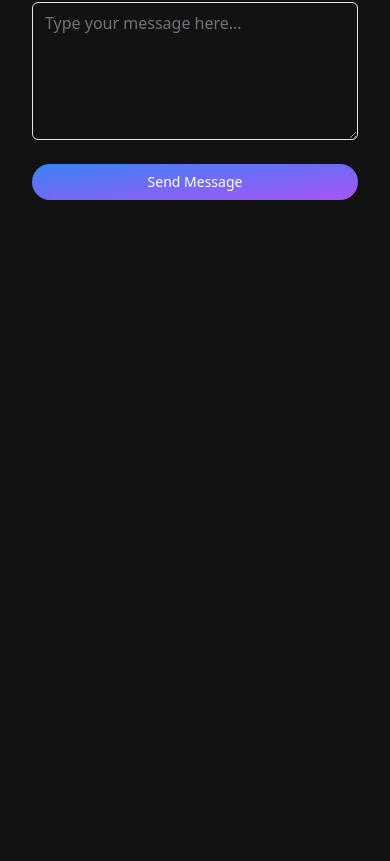
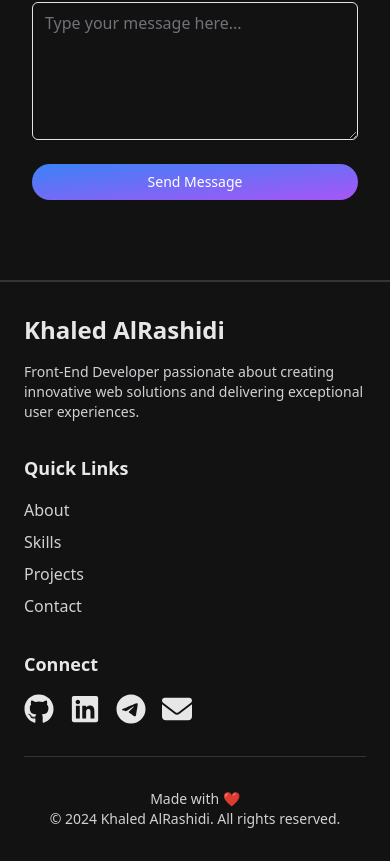
Before and after one commit to khaled-rashidi99/my-portfolio, a Next.js app: page / in a window 390 px wide. Shown: the part 4409-5270 px from the top of the page. Before the commit the page ends 4689 px from the top, so only its background shows below. Built offline with nearby package versions, Linux system fonts and the light colour scheme.

Commit message:
Added Footer

```diff
--- /dev/null
+++ b/src/app/components/Footer/Footer.tsx
@@ -0,0 +1,66 @@
+"use client";
+import React from "react";
+import Link from "next/link";
+import { links, socialLinks } from "../../constants/links";
+
+export default function Footer() {
+  return (
+    <footer className="mt-auto">
+      <div className="border-t-2 border-gray-300/20 py-8 opacity-90">
+        <div className="container mx-auto px-6">
+          <div className="grid grid-cols-1 gap-8 md:grid-cols-3">
+            <div className="flex flex-col">
+              <Link
+                href="/"
+                className="text-2xl font-semibold text-white transition-all duration-300 hover:scale-95 hover:opacity-90"
+              >
+                Khaled AlRashidi
+              </Link>
+              <p className="mt-4 text-sm text-gray-200">
+                Front-End Developer passionate about creating innovative web
+                solutions and delivering exceptional user experiences.
+              </p>
+            </div>
+            <div className="flex flex-col">
+              <h3 className="text-lg font-semibold text-white">Quick Links</h3>
+              <ul className="mt-4 space-y-2">
+                {links.map((link, index) => (
+                  <li key={index}>
+                    <Link
+                      href={link.href}
+                      className="text-gray-200 transition-all duration-300 hover:text-blue-400 hover:underline"
+                    >
+                      {link.title}
+                    </Link>
+                  </li>
+                ))}
+              </ul>
+            </div>
+            <div className="flex flex-col">
+              <h3 className="text-lg font-semibold text-white">Connect</h3>
+              <div className="mt-4 flex space-x-4">
+                {socialLinks.map((link, index) => (
+                  <Link
+                    key={index}
+                    href={link.href}
+                    className={link.className}
+                    target="_blank"
+                    rel="noopener noreferrer"
+                  >
+                    {link.icon}
+                  </Link>
+                ))}
+              </div>
+            </div>
+          </div>
+          <div className="mt-8 border-t border-gray-300/20 pt-8 text-center">
+            <p className="text-sm text-gray-200">
+              Made with ❤️ <br /> © {new Date().getFullYear()} Khaled
+              AlRashidi. All rights reserved.
+            </p>
+          </div>
+        </div>
+      </div>
+    </footer>
+  );
+}
--- a/src/app/components/Navbar/NavMobile.tsx
+++ b/src/app/components/Navbar/NavMobile.tsx
@@ -1,7 +1,7 @@
 import React from "react";
 import { NavLinks } from "./NavLinks";
 import { SocialLinks } from "./NavLinks";
-import { links, socialLinks } from "./Navbar";
+import { links, socialLinks } from "../../constants/links";
 
 export default function NavMobile() {
   return (
--- a/src/app/components/Navbar/Navbar.tsx
+++ b/src/app/components/Navbar/Navbar.tsx
@@ -3,54 +3,12 @@ import React from "react";
 import { useState } from "react";
 import Link from "next/link";
 import { NavLinks, SocialLinks } from "./NavLinks";
-import {
-  FaLinkedin,
-  FaTelegram,
-  FaGithub,
-  FaEnvelope,
-  FaBars,
-} from "react-icons/fa6";
+import { FaBars } from "react-icons/fa6";
 import { IoMdClose } from "react-icons/io";
 import { Button } from "../ui/button";
 import NavMobile from "./NavMobile";
+import { links, socialLinks } from "../../constants/links";
 
-export const links = [
-  { href: "/#about", title: "About" },
-  { href: "/#skills", title: "Skills" },
-  { href: "/#projects", title: "Projects" },
-  { href: "/#contact", title: "Contact" },
-];
-
-export const socialLinks = [
-  {
-    href: "https://github.com/khaled-rashidi99",
-    title: "Github",
-    icon: <FaGithub size={30} />,
-    className:
-      "text-white hover:text-slate-600 transition-all duration-300 transform hover:scale-110 hover:rotate-3",
-  },
-  {
-    href: "https://www.linkedin.com/in/khaled-al-rashidi/",
-    title: "Linkedin",
-    icon: <FaLinkedin size={30} />,
-    className:
-      "text-white hover:text-blue-800 transition-all duration-300 transform hover:scale-110 hover:rotate-3",
-  },
-  {
-    href: "https://t.me/KhaledAlRashidi",
-    title: "Telegram",
-    icon: <FaTelegram size={30} />,
-    className:
-      "text-white hover:text-blue-400 transition-all duration-300 transform hover:scale-110 hover:rotate-3",
-  },
-  {
-    href: "mailto:khaled.rashidi99@outlook.com",
-    title: "Email",
-    icon: <FaEnvelope size={30} />,
-    className:
-      "text-white hover:text-cyan-800 transition-all duration-300 transform hover:scale-110 hover:rotate-3",
-  },
-];
 export default function Navbar() {
   const [isOpen, setIsOpen] = useState(false);
   return (
--- a/src/app/components/Projects/ProjectCardButtons.tsx
+++ b/src/app/components/Projects/ProjectCardButtons.tsx
@@ -18,7 +18,7 @@ import { FaGithub } from "react-icons/fa";
 import { FaEye } from "react-icons/fa";
 import { IoMdPhotos } from "react-icons/io";
 import { DialogTitle } from "@radix-ui/react-dialog";
-import Image from "next/image";
+
 interface ProjectCardButtonsProps {
   projectGit: string;
   projectDemo: string;
@@ -58,7 +58,7 @@ export default function ProjectCardButtons(
               {buttonsProps.projectImages.map((image, index) => (
                 <CarouselItem key={index}>
                   <div className="p-1">
-                    <Image
+                    <img
                       src={image}
                       alt={`Project Image ${index + 1}`}
                       className="h-auto w-full object-contain"
--- /dev/null
+++ b/src/app/constants/links.tsx
@@ -0,0 +1,41 @@
+"use client";
+import React from "react";
+import { FaLinkedin, FaTelegram, FaGithub, FaEnvelope } from "react-icons/fa6";
+
+export const links = [
+  { href: "/#about", title: "About" },
+  { href: "/#skills", title: "Skills" },
+  { href: "/#projects", title: "Projects" },
+  { href: "/#contact", title: "Contact" },
+];
+
+export const socialLinks = [
+  {
+    href: "https://github.com/khaled-rashidi99",
+    title: "Github",
+    icon: <FaGithub size={30} />,
+    className:
+      "text-white hover:text-slate-600 transition-all duration-300 transform hover:scale-110 hover:rotate-3",
+  },
+  {
+    href: "https://www.linkedin.com/in/khaled-al-rashidi/",
+    title: "Linkedin",
+    icon: <FaLinkedin size={30} />,
+    className:
+      "text-white hover:text-blue-800 transition-all duration-300 transform hover:scale-110 hover:rotate-3",
+  },
+  {
+    href: "https://t.me/KhaledAlRashidi",
+    title: "Telegram",
+    icon: <FaTelegram size={30} />,
+    className:
+      "text-white hover:text-blue-400 transition-all duration-300 transform hover:scale-110 hover:rotate-3",
+  },
+  {
+    href: "mailto:khaled.rashidi99@outlook.com",
+    title: "Email",
+    icon: <FaEnvelope size={30} />,
+    className:
+      "text-white hover:text-cyan-800 transition-all duration-300 transform hover:scale-110 hover:rotate-3",
+  },
+];
--- a/src/app/layout.tsx
+++ b/src/app/layout.tsx
@@ -2,6 +2,7 @@ import type { Metadata } from "next";
 import "./globals.css";
 import Navbar from "./components/Navbar/Navbar";
 import { Toaster } from "./components/ui/toaster";
+import Footer from "./components/Footer/Footer";
 
 export const metadata: Metadata = {
   title: "Khaled AlRashidi | Portfolio",
@@ -19,6 +20,7 @@ export default function RootLayout({
         <Navbar />
         {children}
         <Toaster />
+        <Footer />
       </body>
     </html>
   );
```
